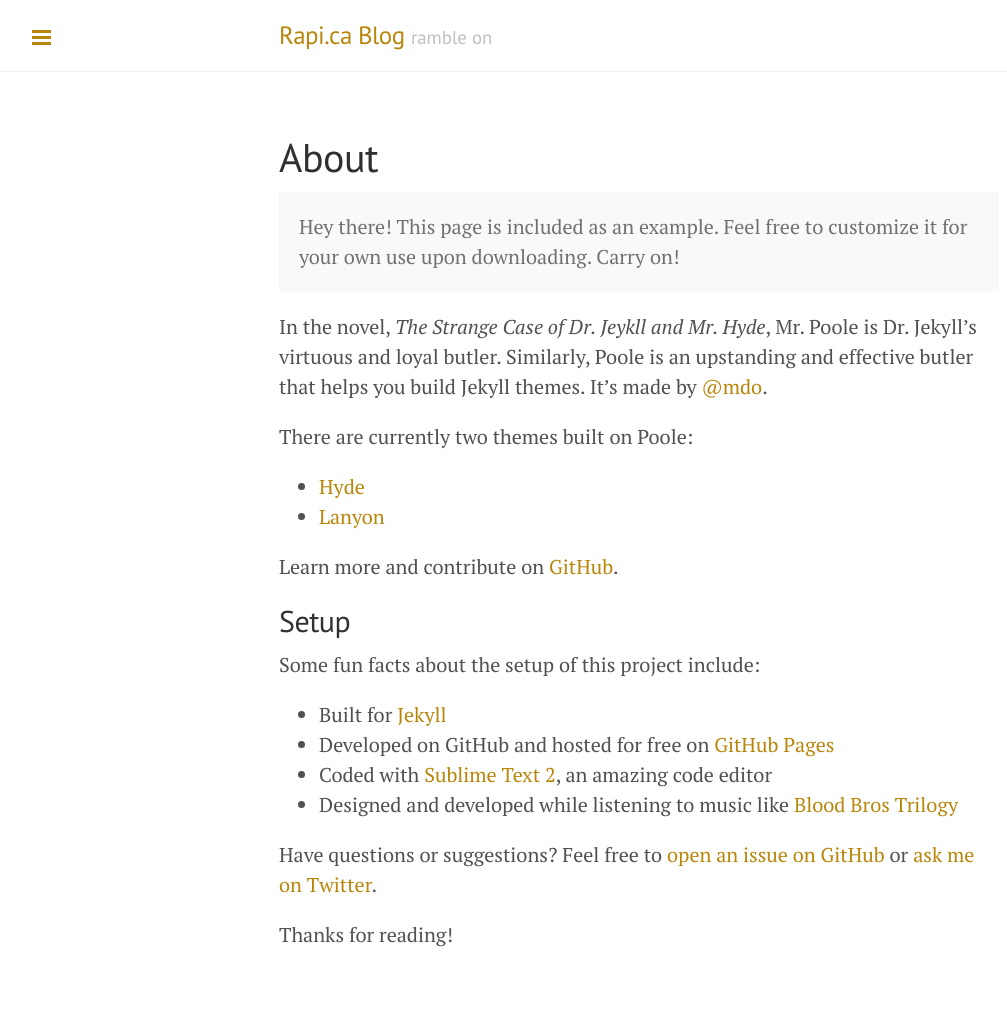
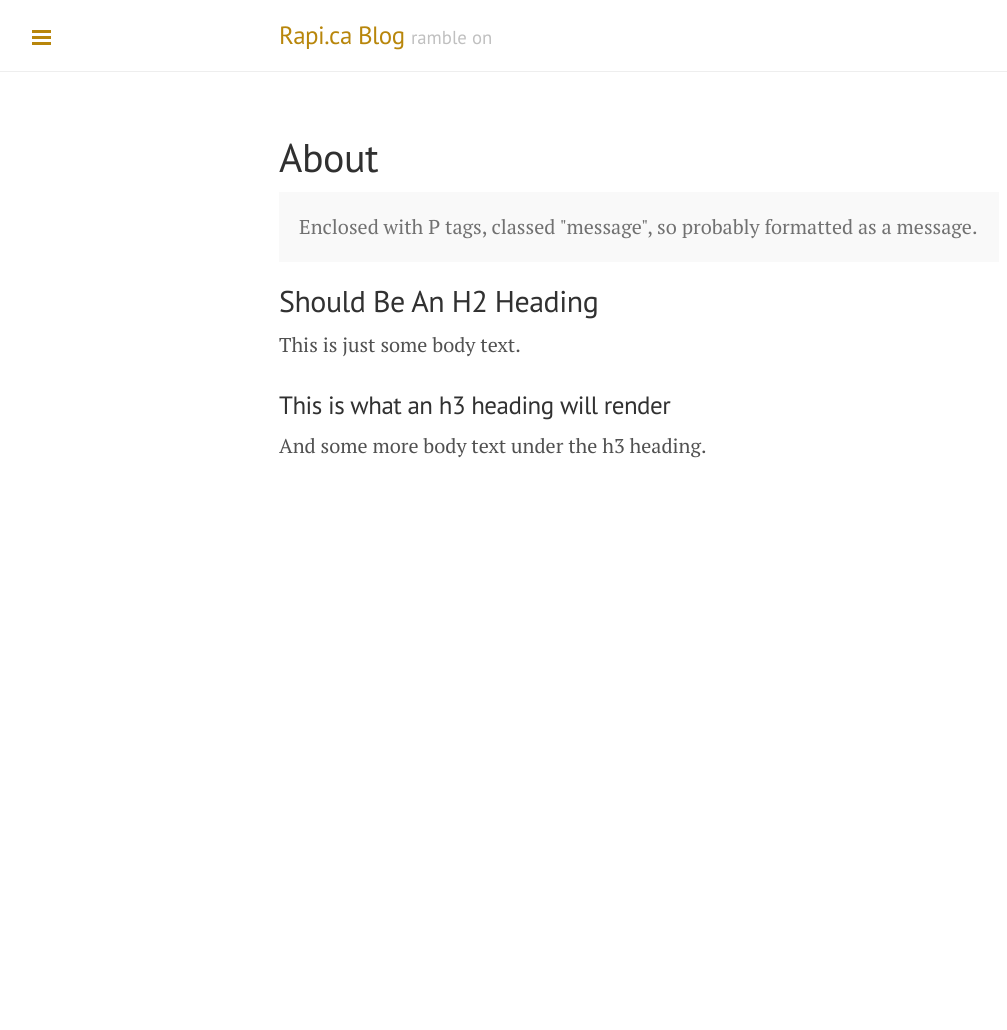
Before and after one commit to nikolasc/nikolasc.github.io, a Jekyll site: the page built from about.md, in a window 1280 px wide. Shown: the whole page, without its empty margins (1-1008 px from the left). Built offline with Jekyll 4.4.1, drawn with Linux system fonts in a browser that asks for light colours; after the commit the page ends 900 px from its top, so only the background shows below that.

Commit message:
about and contact pages updated

```diff
--- a/about.md
+++ b/about.md
@@ -4,27 +4,13 @@ title: About
 ---
 
 <p class="message">
-  Hey there! This page is included as an example. Feel free to customize it for your own use upon downloading. Carry on!
+  Enclosed with P tags, classed "message", so probably formatted as a message.
 </p>
 
-In the novel, *The Strange Case of Dr. Jeykll and Mr. Hyde*, Mr. Poole is Dr. Jekyll's virtuous and loyal butler. Similarly, Poole is an upstanding and effective butler that helps you build Jekyll themes. It's made by [@mdo](https://twitter.com/mdo).
+## Should Be An H2 Heading
 
-There are currently two themes built on Poole:
+This is just some body text.
 
-* [Hyde](http://hyde.getpoole.com)
-* [Lanyon](http://lanyon.getpoole.com)
+### This is what an h3 heading will render
 
-Learn more and contribute on [GitHub](https://github.com/poole).
-
-## Setup
-
-Some fun facts about the setup of this project include:
-
-* Built for [Jekyll](http://jekyllrb.com)
-* Developed on GitHub and hosted for free on [GitHub Pages](https://pages.github.com)
-* Coded with [Sublime Text 2](http://sublimetext.com), an amazing code editor
-* Designed and developed while listening to music like [Blood Bros Trilogy](https://soundcloud.com/maddecent/sets/blood-bros-series)
-
-Have questions or suggestions? Feel free to [open an issue on GitHub](https://github.com/poole/issues/new) or [ask me on Twitter](https://twitter.com/mdo).
-
-Thanks for reading!
+And some more body text under the h3 heading.
```
Also changed, not shown: _posts/2014-08-06-My-Second-Attempt-At-Jekyll.md (deleted, +0 -12 lines), contact.md (+2 -22 lines).
